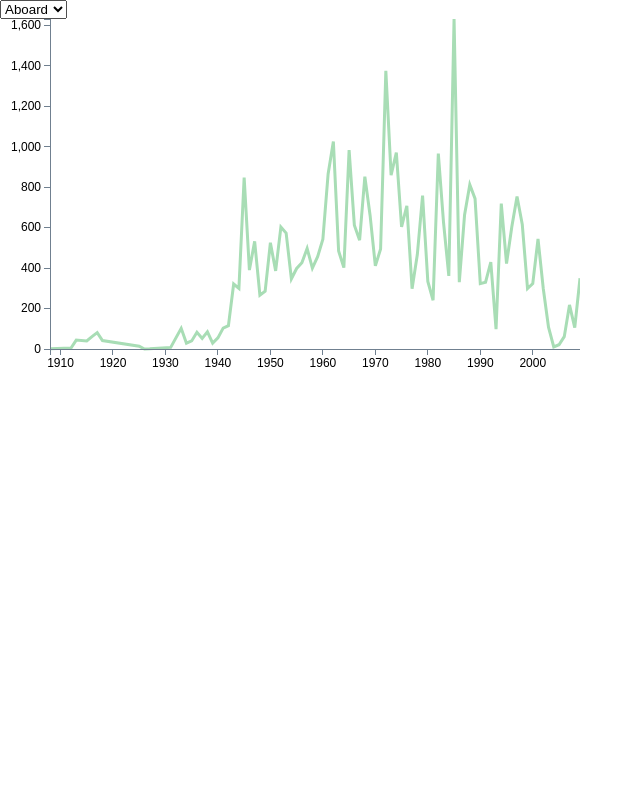
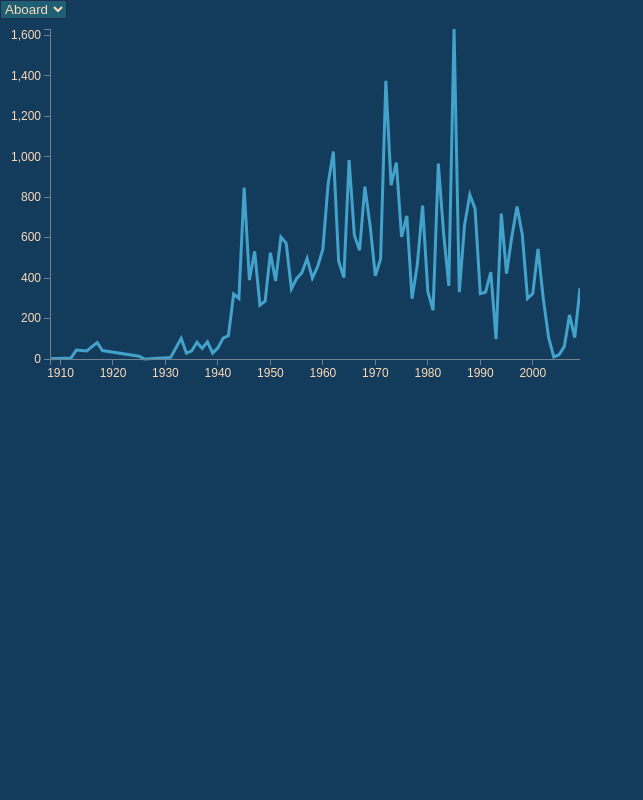
Before and after one commit to DanieleTarantino/airplane-crashes-viz, a Flask app: page /line_chart in a window 1280 px wide. Shown: the whole page, without its empty margins (0-643 px from the left). Run offline with Flask 2, Linux system fonts and the light colour scheme; parts of the project's set-up code (start-up, migrations or seed data) failed here and were passed over; some libraries are stand-ins or nearby versions.

Commit message:
restyling

```diff
--- a/templates/index.html
+++ b/templates/index.html
@@ -14,13 +14,17 @@
             height: 100%;
             width: 100%;
         }
+
+        body {
+            background-color: #1D2D50;
+        }
     </style>
 </head>
 
 <body>
     <div class="container-fluid">
         <div class="row pb-1">
-            <h1 style="margin:auto; font-family: monospace;">AIRPLANE CRASHES DATA VISUALIZATION</h1>
+            <h1 style="margin:auto; font-family: monospace; color: #FCDAB7;">AIRPLANE CRASHES DATA VISUALIZATION</h1>
         </div>
 
         <div class="row pb-1">
--- a/templates/line_chart.html
+++ b/templates/line_chart.html
@@ -24,7 +24,7 @@
 
         path.line {
             fill: none;
-            stroke: #a8ddb5;
+            stroke: #43a2ca;
             stroke-width: 3px;
         }
 
@@ -34,13 +34,31 @@
             stroke: slategray;
             shape-rendering: crispEdges;
         }
+
+        body {
+            background-color: #133B5C;
+        }
+
+        .y.axis {
+            fill: #FCDAB7;
+        }
+
+        .x.axis {
+            fill: #FCDAB7;
+        }
+
+        select {
+            background: #1E5F74;
+            color: #FCDAB7;
+            border-color: #1D2D50;
+        }
     </style>
 </head>
 
 
 <body>
 
-    <div id="select_plot"></div>
+    <div id="select_plot" style="margin-bottom:10px"></div>
     <script>
 
         var parseDate = d3.time.format("%Y").parse;
@@ -152,6 +170,8 @@
         var select = d3.select('#select_plot')
             .append('select')
             .attr('class', 'select')
+            .attr('class', "form-select")
+            .attr("background-color", "#1E5F74")
             .on('change', onchange)
 
         var options = select
--- a/templates/word_cloud.html
+++ b/templates/word_cloud.html
@@ -18,6 +18,10 @@
             display: flex;
             justify-content: center;
         }
+
+        body {
+            background-color: #133B5C;
+        }
     </style>
 
 </head>
@@ -30,7 +34,7 @@
         function wordCloud(selector) {
 
             // CHANGE THIS TO CHANGE COLOR SCALE
-            var fill = d3.scale.linear().domain([1, 25]).range(["grey", "black"]);
+            var fill = d3.scale.linear().domain([1, 25]).range(["#FCDAB7", "#1E5F74"]);
 
             var svg = d3.select(selector).append("svg")
                 .attr("width", "500px")
```
Also changed, not shown: templates/company_filter.html (+12 -0 lines), templates/histogram.html (+15 -2 lines), templates/word_tree.html (+9 -2 lines), templates/world_map.html (+30 -2 lines).
